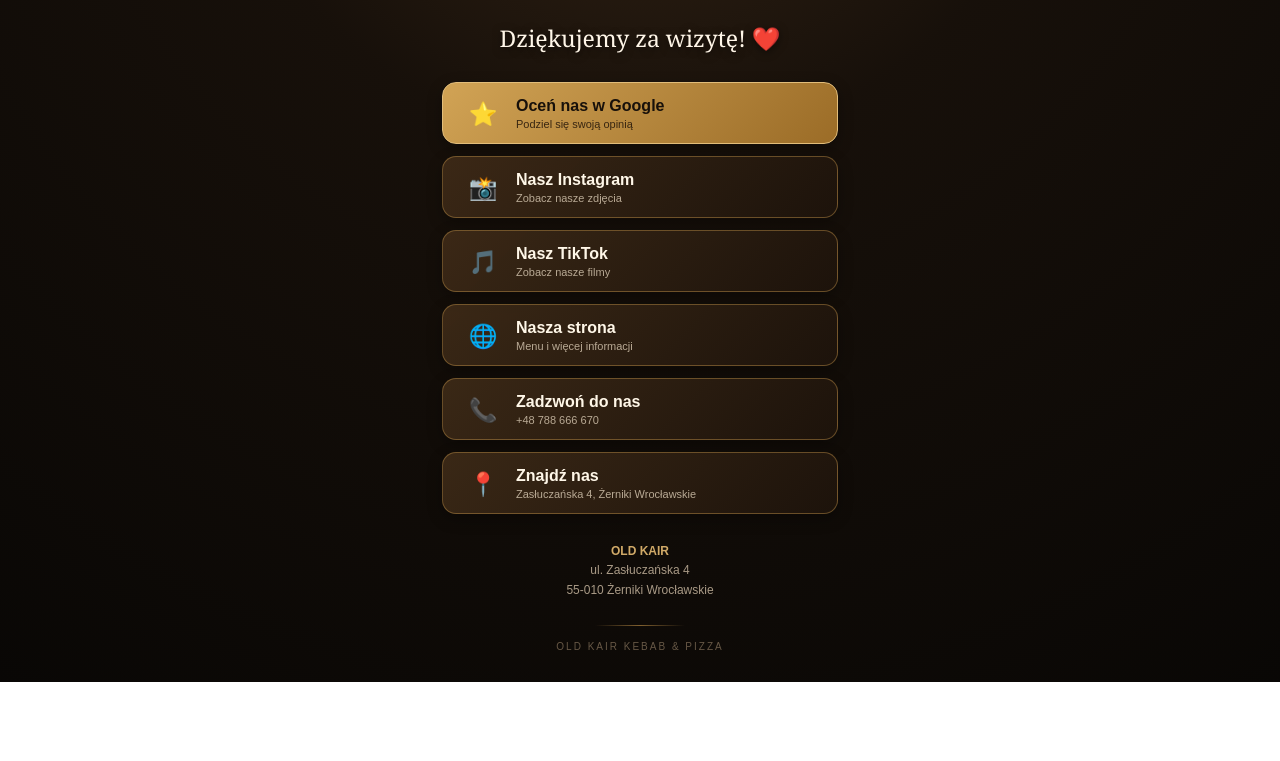
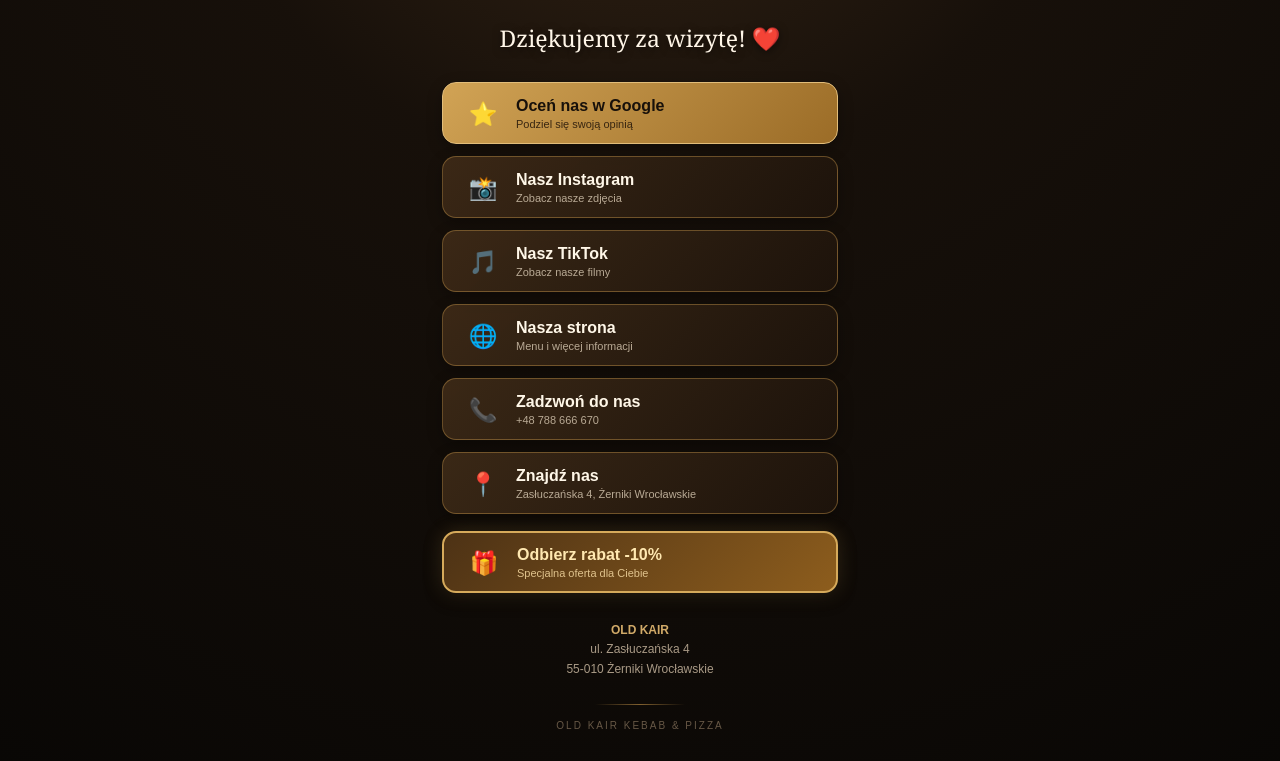
Before and after one commit to workvlad89-spec/smart-nfc-card, a plain HTML site: page index.html in a window 1280 px wide. Shown: the part 291-1052 px from the top of the page. Before the commit the page ends 973 px from the top, so only its background shows below. Drawn offline with Linux system fonts and the light colour scheme.

Commit message:
Update index.html

```diff
--- a/index.html
+++ b/index.html
@@ -26,15 +26,12 @@
             max-width: 440px;
             min-height: 100vh;
             margin: 0 auto;
-
             padding: 35px 22px 30px;
 
             display: flex;
             flex-direction: column;
             align-items: center;
         }
-
-        /* TOP DECORATION */
 
         .ornament {
             width: 90px;
@@ -45,11 +42,8 @@
                 #c99a4a,
                 transparent
             );
-
             margin-bottom: 25px;
         }
-
-        /* LOGO */
 
         .logo-wrapper {
             width: 145px;
@@ -60,7 +54,6 @@
             justify-content: center;
 
             margin-bottom: 15px;
-
             border-radius: 50%;
 
             background: radial-gradient(
@@ -79,59 +72,39 @@
         .logo {
             width: 115px;
             height: 115px;
-
             object-fit: contain;
         }
-
-        /* BUSINESS NAME */
 
         .business-name {
             font-size: 30px;
             font-weight: bold;
-
             letter-spacing: 5px;
-
             color: #d6aa5b;
-
             margin-bottom: 8px;
-
             text-align: center;
         }
 
         .subtitle {
             font-size: 12px;
             letter-spacing: 3px;
-
             color: #b8a58b;
-
             text-transform: uppercase;
-
             margin-bottom: 25px;
         }
-
-        /* MESSAGE */
 
         .message {
             font-size: 23px;
             line-height: 1.4;
-
             text-align: center;
-
             color: #fff6e8;
-
             margin-bottom: 28px;
-
             text-shadow: 0 2px 8px rgba(0,0,0,0.5);
         }
 
-        /* BUTTONS */
-
         .links {
             width: 100%;
-
             display: flex;
             flex-direction: column;
-
             gap: 12px;
         }
 
@@ -147,7 +120,6 @@
             border-radius: 14px;
 
             text-decoration: none;
-
             color: #f8efe2;
 
             background:
@@ -167,7 +139,6 @@
 
         .link:hover {
             transform: translateY(-2px);
-
             border-color: #c99a4a;
 
             background:
@@ -184,41 +155,30 @@
 
         .icon {
             width: 40px;
-
             font-size: 23px;
-
             text-align: center;
-
             margin-right: 13px;
         }
 
         .link-text {
             display: flex;
             flex-direction: column;
-
             text-align: left;
         }
 
         .link-title {
             font-family: Arial, Helvetica, sans-serif;
-
             font-size: 16px;
             font-weight: bold;
-
             color: #fff7e8;
         }
 
         .link-description {
             font-family: Arial, Helvetica, sans-serif;
-
             font-size: 11px;
-
             color: #b9aa95;
-
             margin-top: 3px;
         }
-
-        /* GOOGLE BUTTON */
 
         .google {
             background:
@@ -229,7 +189,6 @@
                 );
 
             color: #17100a;
-
             border-color: #e2bd7a;
         }
 
@@ -250,7 +209,32 @@
                 );
         }
 
-        /* ADDRESS */
+        /* COUPON BUTTON */
+
+        .coupon {
+            margin-top: 5px;
+
+            background:
+                linear-gradient(
+                    135deg,
+                    #4d3215,
+                    #8d5d1d
+                );
+
+            border: 2px solid #d6aa5b;
+
+            box-shadow:
+                0 0 20px rgba(214,170,91,0.18),
+                0 5px 18px rgba(0,0,0,0.35);
+        }
+
+        .coupon .link-title {
+            color: #ffe8b1;
+        }
+
+        .coupon .link-description {
+            color: #e0c38d;
+        }
 
         .address {
             margin-top: 28px;
@@ -260,7 +244,6 @@
             font-family: Arial, Helvetica, sans-serif;
 
             font-size: 12px;
-
             line-height: 1.6;
 
             color: #a99a86;
@@ -269,8 +252,6 @@
         .address strong {
             color: #d1aa68;
         }
-
-        /* FOOTER */
 
         .footer-ornament {
             width: 90px;
@@ -289,16 +270,12 @@
 
         .footer {
             font-family: Arial, Helvetica, sans-serif;
-
             font-size: 10px;
-
             letter-spacing: 2px;
-
             color: #675846;
         }
 
         @media (max-width: 380px) {
-
             .page {
                 padding-left: 17px;
                 padding-right: 17px;
@@ -344,10 +321,9 @@
         Dziękujemy za wizytę! ❤️
     </div>
 
-    <!-- BUTTONS -->
     <div class="links">
 
-        <!-- GOOGLE REVIEWS -->
+        <!-- GOOGLE -->
         <a
             class="link google"
             href="https://search.google.com/local/writereview?placeid=ChIJ1Xx6RynDD0cReCkeP0sAmQ0"
@@ -365,7 +341,6 @@
                 </div>
             </div>
         </a>
-
 
         <!-- INSTAGRAM -->
         <a
@@ -386,7 +361,6 @@
             </div>
         </a>
 
-
         <!-- TIKTOK -->
         <a
             class="link"
@@ -405,7 +379,6 @@
                 </div>
             </div>
         </a>
-
 
         <!-- WEBSITE -->
         <a
@@ -426,7 +399,6 @@
             </div>
         </a>
 
-
         <!-- PHONE -->
         <a
             class="link"
@@ -445,8 +417,7 @@
             </div>
         </a>
 
-
-        <!-- GOOGLE MAPS -->
+        <!-- MAPS -->
         <a
             class="link"
             href="https://www.google.com/maps/dir/?api=1&destination=Zas%C5%82ucza%C5%84ska%204%2C%2055-010%20%C5%BBerniki%20Wroc%C5%82awskie"
@@ -465,16 +436,31 @@
             </div>
         </a>
 
+        <!-- COUPON -->
+        <a
+            class="link coupon"
+            href="promo.html"
+        >
+            <div class="icon">🎁</div>
+
+            <div class="link-text">
+                <div class="link-title">
+                    Odbierz rabat -10%
+                </div>
+
+                <div class="link-description">
+                    Specjalna oferta dla Ciebie
+                </div>
+            </div>
+        </a>
+
     </div>
 
-
-    <!-- ADDRESS -->
     <div class="address">
         <strong>OLD KAIR</strong><br>
         ul. Zasłuczańska 4<br>
         55-010 Żerniki Wrocławskie
     </div>
-
 
     <div class="footer-ornament"></div>
 
```
